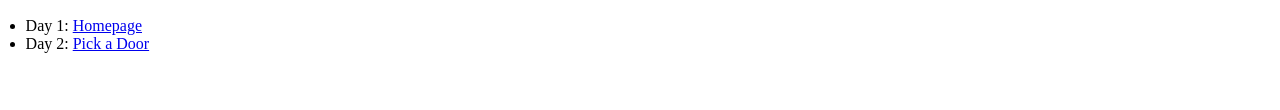
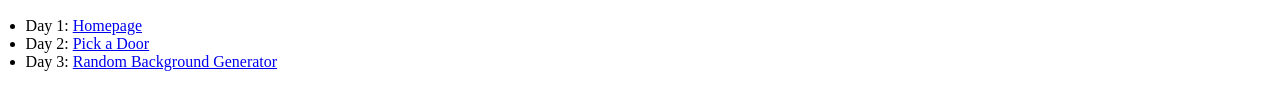
Before and after one commit to Yoshi-jrd/180-projects-180-days, a plain HTML site: page index.html in a window 1280 px wide. Shown: the part 240-350 px from the top of the page. Drawn offline with Linux system fonts and the light colour scheme.

Commit message:
adding day 3 page to li

```diff
--- a/index.html
+++ b/index.html
@@ -33,6 +33,7 @@
                         <ul>
                             <li>Day 1: <a href="#homepage">Homepage</a></li>
                             <li>Day 2: <a href="https://yoshi-jrd.github.io/lets-make-a-deal/">Pick a Door</a></li>
+                            <li>Day 3: <a href="https://yoshi-jrd.github.io/random-color-background">Random Background Generator</a></li>
                         </ul>
                     </div>
                 </div>
```
